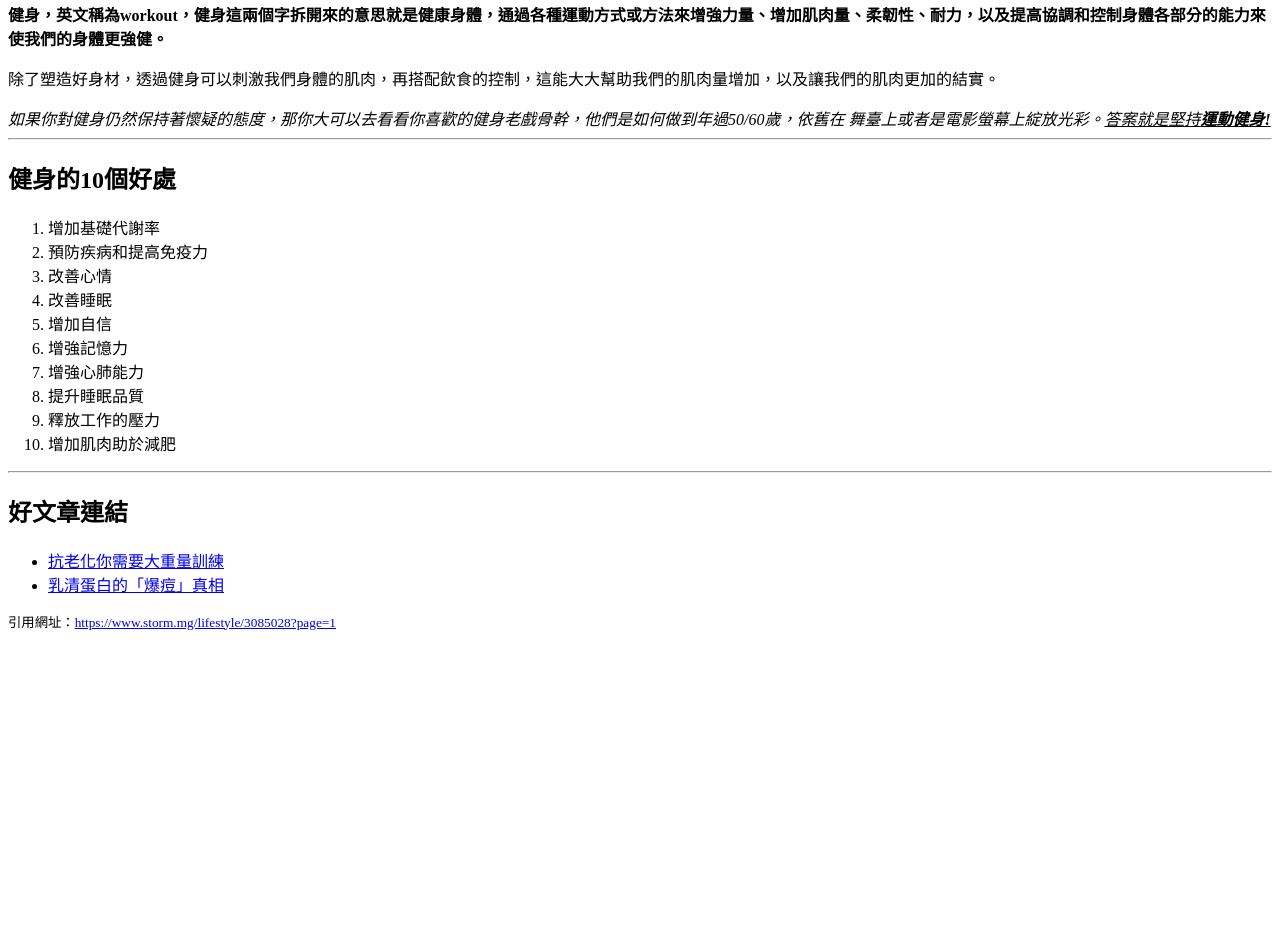
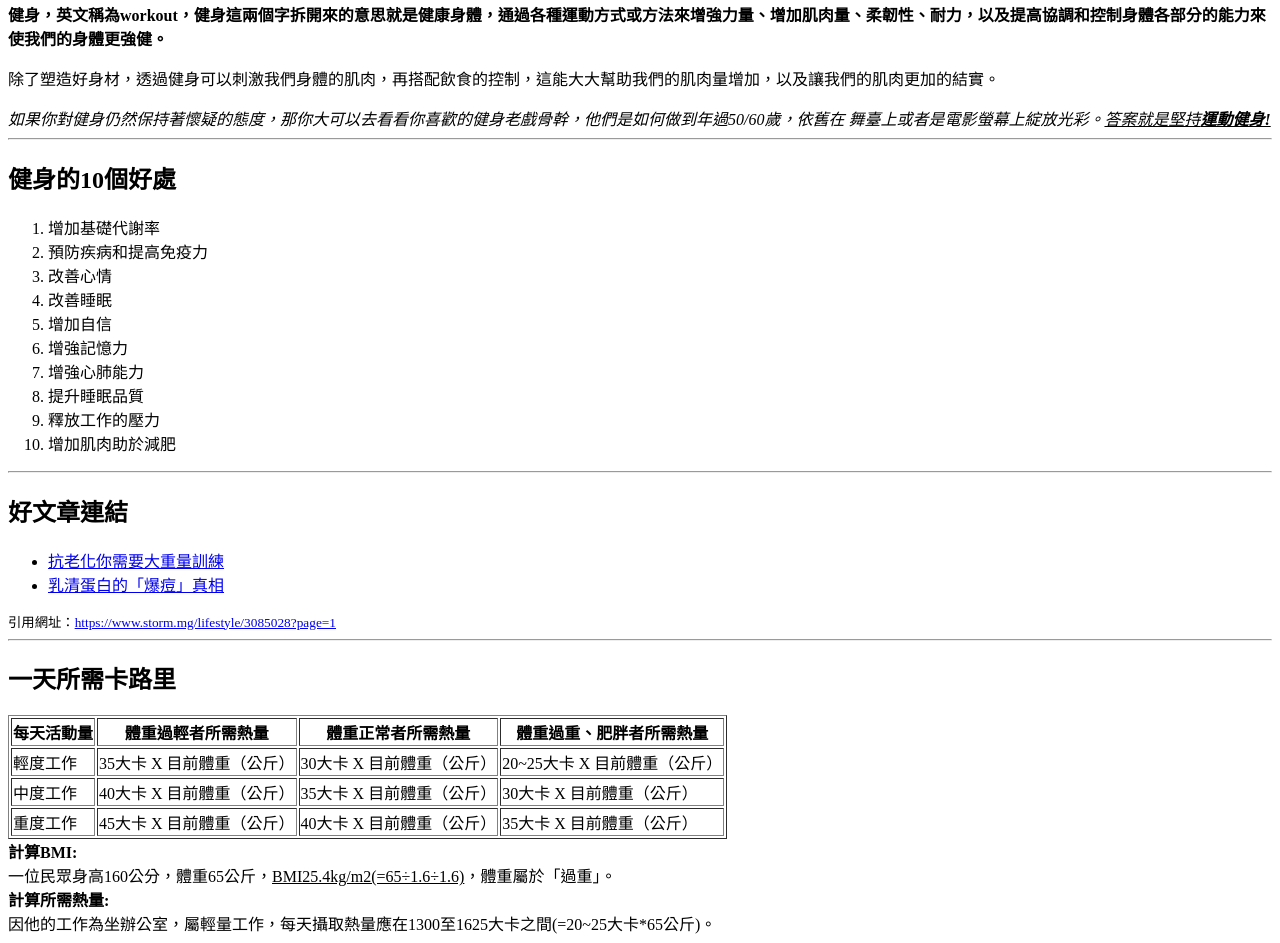
Before and after one commit to louisdx24/gym_demo, a plain HTML site: page index.html in a window 1280 px wide. Shown: the part 87-1030 px from the top of the page. Before the commit the page ends 800 px from the top, so only its background shows below. Drawn offline with Linux system fonts and the light colour scheme.

Commit message:
完成表格內容

```diff
--- a/index.html
+++ b/index.html
@@ -38,11 +38,48 @@
     </ul>
 
     <small>引用網址：<a target="_blank"
-            href="https://www.storm.mg/lifestyle/3085028?page=1">https://www.storm.mg/lifestyle/3085028?page=1</a></small>
+            href="https://www.storm.mg/lifestyle/3085028?page=1">https://www.storm.mg/lifestyle/3085028?page=1</a>
+    </small>
+    <hr>
+    <h2>一天所需卡路里</h2>
+    <table border="1">
+        <thead>
+            <tr>
+                <th>每天活動量</th>
+                <th>體重過輕者所需熱量</th>
+                <th>體重正常者所需熱量</th>
+                <th>體重過重、肥胖者所需熱量</th>
+            </tr>
+        </thead>
+        <tbody>
+            <tr>
+                <td>輕度工作</td>
+                <td>35大卡 X 目前體重（公斤）</td>
+                <td>30大卡 X 目前體重（公斤）</td>
+                <td>20~25大卡 X 目前體重（公斤）</td>
+            </tr>
+            <tr>
+                <td>中度工作</td>
+                <td>40大卡 X 目前體重（公斤）</td>
+                <td>35大卡 X 目前體重（公斤）</td>
+                <td>30大卡 X 目前體重（公斤）</td>
+            </tr>
+            <tr>
+                <td>重度工作</td>
+                <td>45大卡 X 目前體重（公斤）</td>
+                <td>40大卡 X 目前體重（公斤）</td>
+                <td>35大卡 X 目前體重（公斤）</td>
+            </tr>
+        </tbody>
+    </table>
+    <b>計算BMI:&nbsp;&nbsp;</b>
+    <br>一位民眾身高160公分，體重65公斤，<u>BMI25.4kg/m2(=65÷1.6÷1.6)</u>，體重屬於「過重」。
+    <br>
+    <b>計算所需熱量:&nbsp;&nbsp;</b>
+    <br>因他的工作為坐辦公室，屬輕量工作，每天攝取熱量應在1300至1625大卡之間(=20~25大卡*65公斤)。
+
+
 </body>
 
 
-
-
-
 </html>
```
